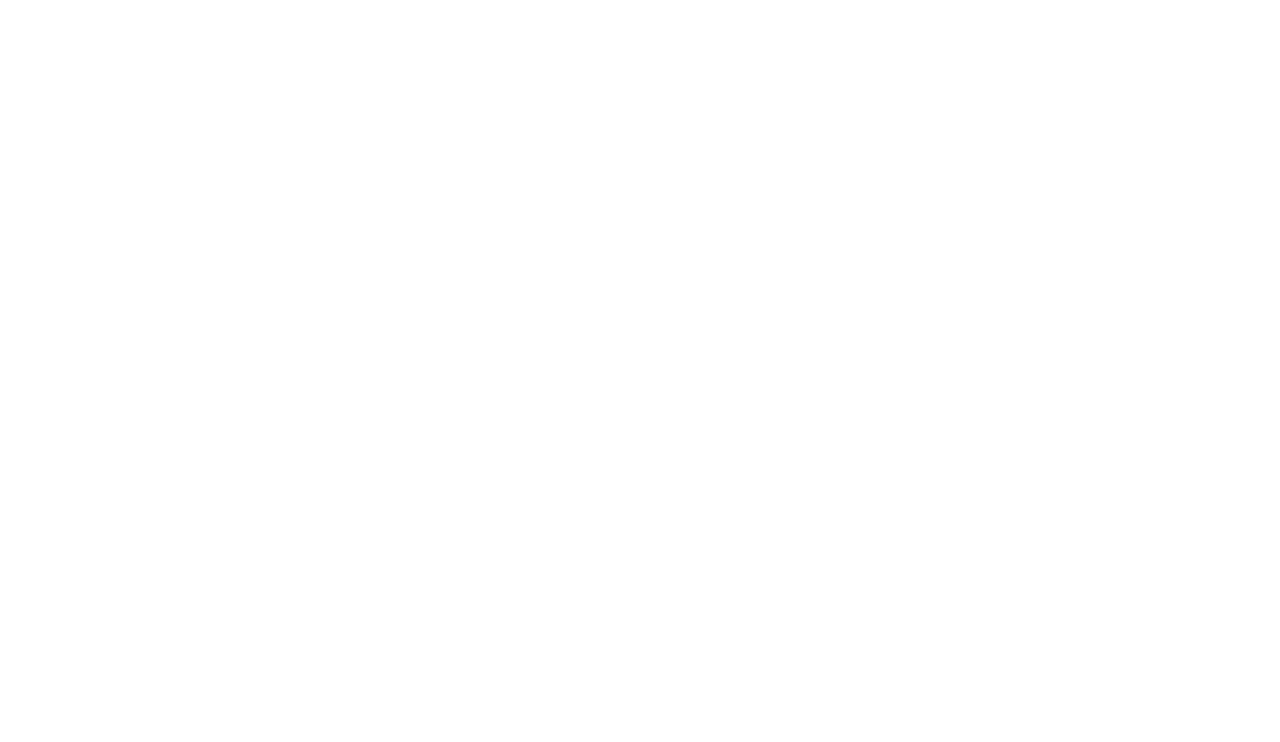
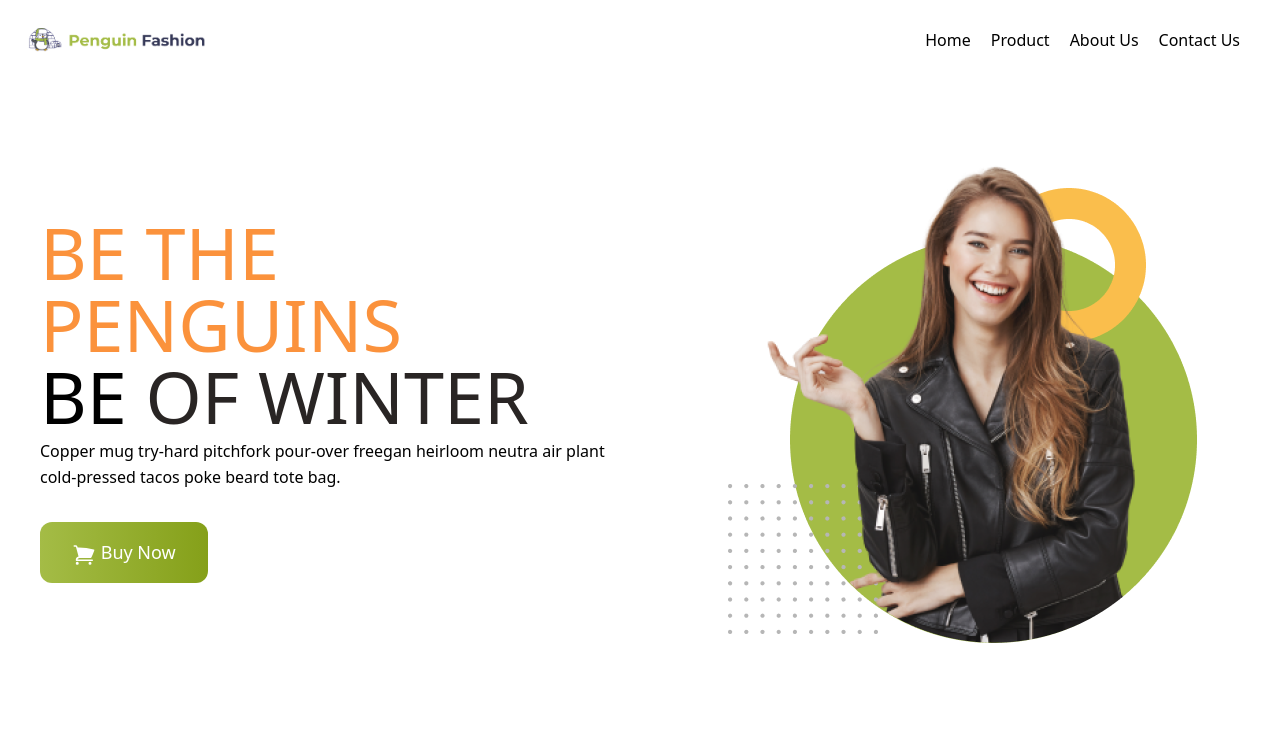
Before and after one commit to codershakib09/Girls-Fashion, a plain HTML site: page index.html in a window 1280 px wide. Drawn offline with nearby package versions, Linux system fonts and the light colour scheme.

Commit message:
header section done

```diff
--- a/index.html
+++ b/index.html
@@ -6,8 +6,68 @@
     <script src="https://cdn.tailwindcss.com"></script>
     <title>Girls-Fashion</title>
   </head>
-  <body>
-    <header></header>
+  <body class="p-5">
+    <header class="bg-[rgb(255, 251, 240)] text-black-600 body-font">
+      <!-- =========NAVBER====== -->
+      <div
+        class="container mx-auto flex flex-wrap flex-col md:flex-row items-center justify-center font-medium"
+      >
+        <img class="w-300 h-10 p-2" src="icons/logo.png" alt="" />
+
+        <nav
+          class="md:ml-auto flex flex-wrap items-center text-base justify-center"
+        >
+          <a class="mr-5 hover:text-green-900">Home </a>
+          <a class="mr-5 hover:text-gray-900">Product</a>
+          <a class="mr-5 hover:text-gray-900">About Us</a>
+          <a class="mr-5 hover:text-gray-900">Contact Us</a>
+        </nav>
+      </div>
+      <!-- =======BANNAR START======= -->
+      <section class="text-black-600 body-font">
+        <div
+          class="container mx-auto flex px-5 py-24 md:flex-row flex-col items-center font-medium"
+        >
+          <div
+            class="lg:flex-grow md:w-1/2 lg:pr-24 md:pr-16 flex flex-col md:items-start md:text-left mb-16 md:mb-0 items-center text-center"
+          >
+            <h1 class="text-7xl uppercase">
+              <span class="text-orange-400">Be the Penguins</span>
+              <br class="hidden lg:inline-block" />Be
+              <span class="text-stone-800">of Winter</span>
+            </h1>
+            <p class="mb-8 mt-1.5 leading-relaxed">
+              Copper mug try-hard pitchfork pour-over freegan heirloom neutra
+              air plant cold-pressed tacos poke beard tote bag.
+            </p>
+            <button
+              class="text-white bg-gradient-to-r from-[#A4BC46] to-[#85A019] border-0 py-4 px-8 font-medium focus:outline-none hover:bg-indigo-600 rounded-xl text-lg"
+            >
+              <svg
+                xmlns="http://www.w3.org/2000/svg"
+                viewBox="0 0 24 24"
+                fill="currentColor"
+                class="size-6 inline"
+              >
+                <path
+                  d="M2.25 2.25a.75.75 0 0 0 0 1.5h1.386c.17 0 .318.114.362.278l2.558 9.592a3.752 3.752 0 0 0-2.806 3.63c0 .414.336.75.75.75h15.75a.75.75 0 0 0 0-1.5H5.378A2.25 2.25 0 0 1 7.5 15h11.218a.75.75 0 0 0 .674-.421 60.358 60.358 0 0 0 2.96-7.228.75.75 0 0 0-.525-.965A60.864 60.864 0 0 0 5.68 4.509l-.232-.867A1.875 1.875 0 0 0 3.636 2.25H2.25ZM3.75 20.25a1.5 1.5 0 1 1 3 0 1.5 1.5 0 0 1-3 0ZM16.5 20.25a1.5 1.5 0 1 1 3 0 1.5 1.5 0 0 1-3 0Z"
+                />
+              </svg>
+
+              Buy Now
+            </button>
+          </div>
+          <div class="lg:max-w-lg lg:w-full md:w-1/2 w-5/6">
+            <img
+              class="object-cover object-center rounded"
+              alt="hero"
+              src="images/model.png"
+            />
+          </div>
+        </div>
+      </section>
+    </header>
     <main></main>
+    <footer></footer>
   </body>
 </html>
```
Also changed, not shown: tailwind.config.js (added, +8 -0 lines).
